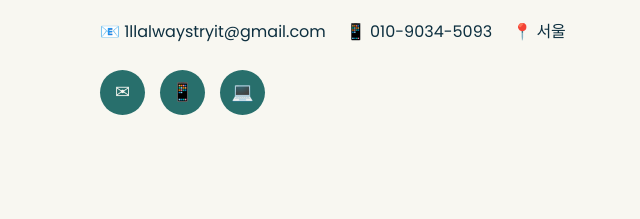
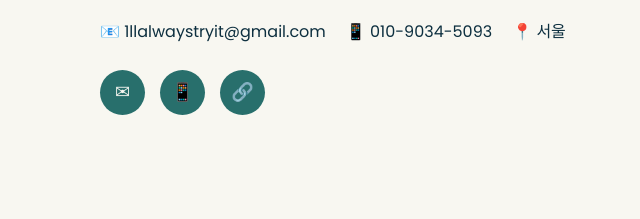
Before and after one commit to 1myourjoey/1myourjoey.github.io, a plain HTML site: page index.html in a window 1280 px wide. Shown: the part 581-800 px from the top of the page, 0-640 px from the left. Drawn offline with nearby package versions, Linux system fonts and the light colour scheme.

Commit message:
Update index.html

```diff
--- a/index.html
+++ b/index.html
@@ -980,7 +980,7 @@
                 <div class="social-links">
                     <a href="1llalwaystryit@gmail.com">✉</a>
                     <a href="tel:010-9034-5093">📱</a>
-                    <a href="https://github.com/1myourjoey" target="_blank">💻</a>
+                    <a href="https://github.com/1myourjoey" target="_blank">🔗</a>
                 </div>
             </div>
 
```
